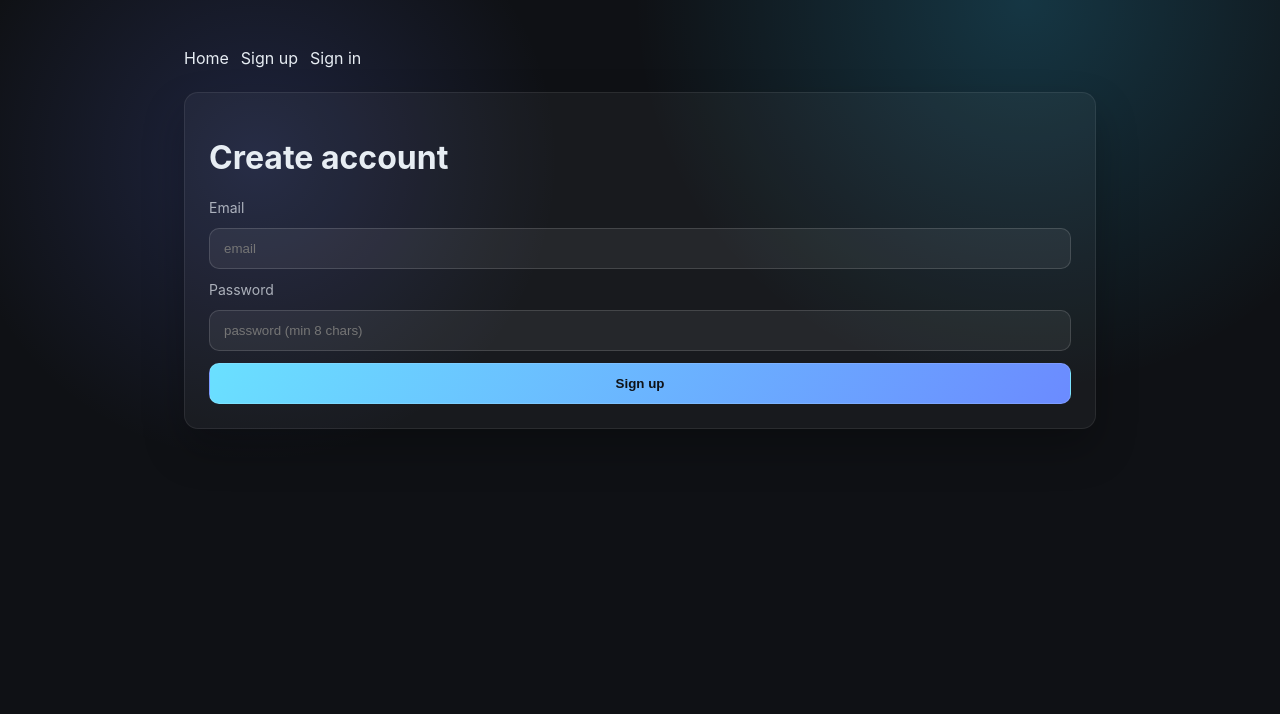
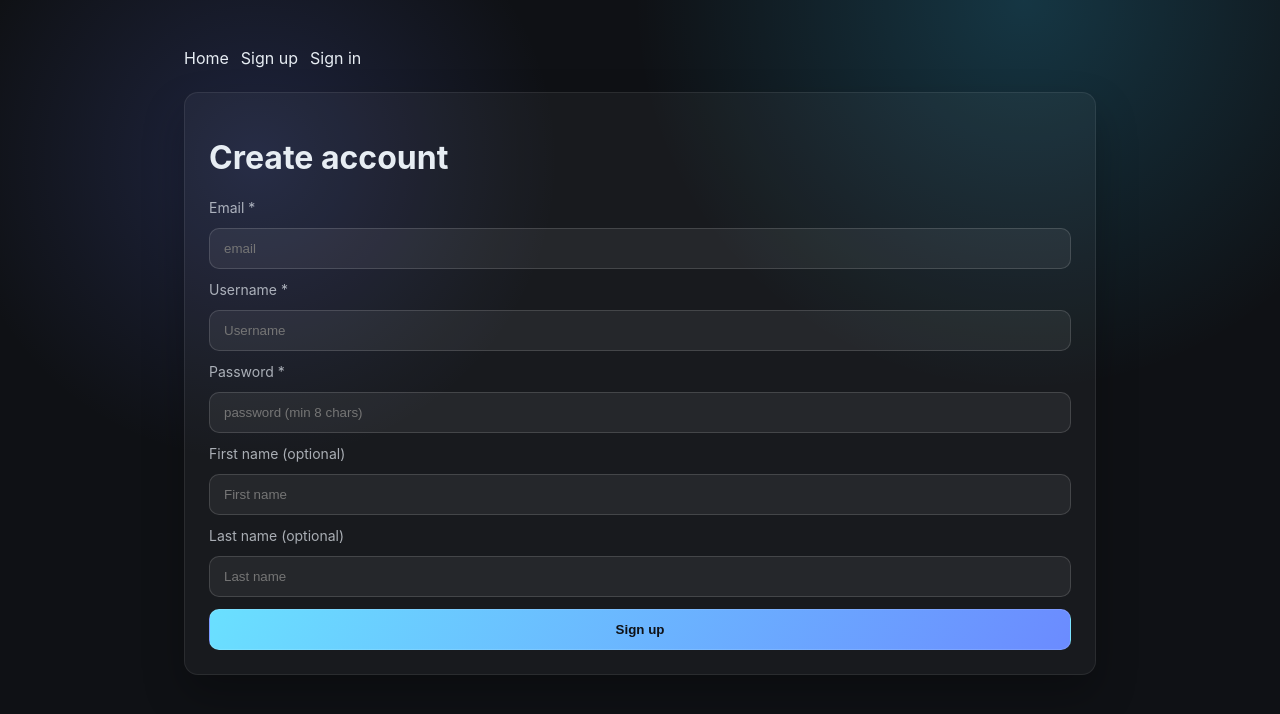
Before and after one commit to AlexKolokolov/repeatutor-web, a Next.js app: page /signup in a window 1280 px wide. Shown: the top 714 px of the page. Built offline with nearby package versions, Linux system fonts and the light colour scheme; no server answers.

Commit message:
Add user names

```diff
--- a/app/signup/page.tsx
+++ b/app/signup/page.tsx
@@ -10,13 +10,16 @@ export default function SignupPage() {
   const router = useRouter();
   const [email, setEmail] = useState("");
   const [password, setPassword] = useState("");
+  const [firstName, setFirstName] = useState("");
+  const [lastName, setLastName] = useState("");
+  const [userName, setUserName] = useState("");
   const [error, setError] = useState<string | null>(null);
   const [loading, setLoading] = useState(false);
 
   const submit = async (e: React.FormEvent) => {
     e.preventDefault();
     setLoading(true);
-    const res = await signUp(email, password);
+    const res = await signUp(email, password, firstName, lastName, userName);
     setLoading(false);
     if (!res.ok) {
       setError(res.error ?? "Failed to sign up");
@@ -39,7 +42,7 @@ export default function SignupPage() {
         style={{ display: "flex", flexDirection: "column", gap: 12, marginTop: 16 }}
       >
         <label className="muted" htmlFor="signup-email">
-          Email
+          Email *
         </label>
         <input
           id="signup-email"
@@ -48,12 +51,26 @@ export default function SignupPage() {
           name="email"
           autoComplete="email"
           placeholder="email"
-          value={email}
-          onChange={(e) => setEmail(e.target.value)}
-          required
-        />
+      value={email}
+      onChange={(e) => setEmail(e.target.value)}
+      required
+    />
+    <label className="muted" htmlFor="signup-username">
+      Username *
+    </label>
+    <input
+      id="signup-username"
+      className="input"
+      type="text"
+      name="userName"
+      maxLength={50}
+      placeholder="Username"
+      value={userName}
+      onChange={(e) => setUserName(e.target.value)}
+      required
+    />
         <label className="muted" htmlFor="signup-password">
-          Password
+          Password *
         </label>
         <input
           id="signup-password"
@@ -67,6 +84,32 @@ export default function SignupPage() {
           onChange={(e) => setPassword(e.target.value)}
           required
         />
+        <label className="muted" htmlFor="signup-first-name">
+          First name (optional)
+        </label>
+        <input
+          id="signup-first-name"
+          className="input"
+          type="text"
+          name="firstName"
+          maxLength={50}
+          placeholder="First name"
+          value={firstName}
+          onChange={(e) => setFirstName(e.target.value)}
+        />
+        <label className="muted" htmlFor="signup-last-name">
+          Last name (optional)
+        </label>
+        <input
+          id="signup-last-name"
+          className="input"
+          type="text"
+          name="lastName"
+          maxLength={50}
+          placeholder="Last name"
+          value={lastName}
+          onChange={(e) => setLastName(e.target.value)}
+        />
         <button className="button" type="submit" disabled={loading}>
           {loading ? "Signing up..." : "Sign up"}
         </button>
--- a/lib/api.ts
+++ b/lib/api.ts
@@ -27,6 +27,9 @@ export interface SessionUser {
   id: string;
   email: string;
   role: string;
+  firstName: string | null;
+  lastName: string | null;
+  userName: string;
 }
 
 export interface SessionResponse {
@@ -39,10 +42,10 @@ export interface MeResponse {
   user: SessionUser;
 }
 
-export async function signUp(email: string, password: string) {
+export async function signUp(email: string, password: string, firstName: string, lastName: string, userName: string) {
   return jsonFetch<SessionResponse>("/auth/signup", {
     method: "POST",
-    body: JSON.stringify({ email, password }),
+    body: JSON.stringify({ email, password, firstName, lastName, userName }),
   });
 }
 
@@ -67,7 +70,18 @@ export async function logout(token: string) {
 }
 
 export async function adminListUsers(token: string) {
-  return jsonFetch<{ users: Array<{ id: string; email: string; role: string; createdAt: string; isActive: boolean }> }>("/admin/users", {
+  return jsonFetch<{
+    users: Array<{
+      id: string;
+      email: string;
+      role: string;
+      createdAt: string;
+      isActive: boolean;
+      firstName: string;
+      lastName: string;
+      userName: string;
+    }>;
+  }>("/admin/users", {
     headers: { Authorization: `Bearer ${token}` },
   });
 }
```
Also changed, not shown: app/page.tsx (+9 -2 lines).
